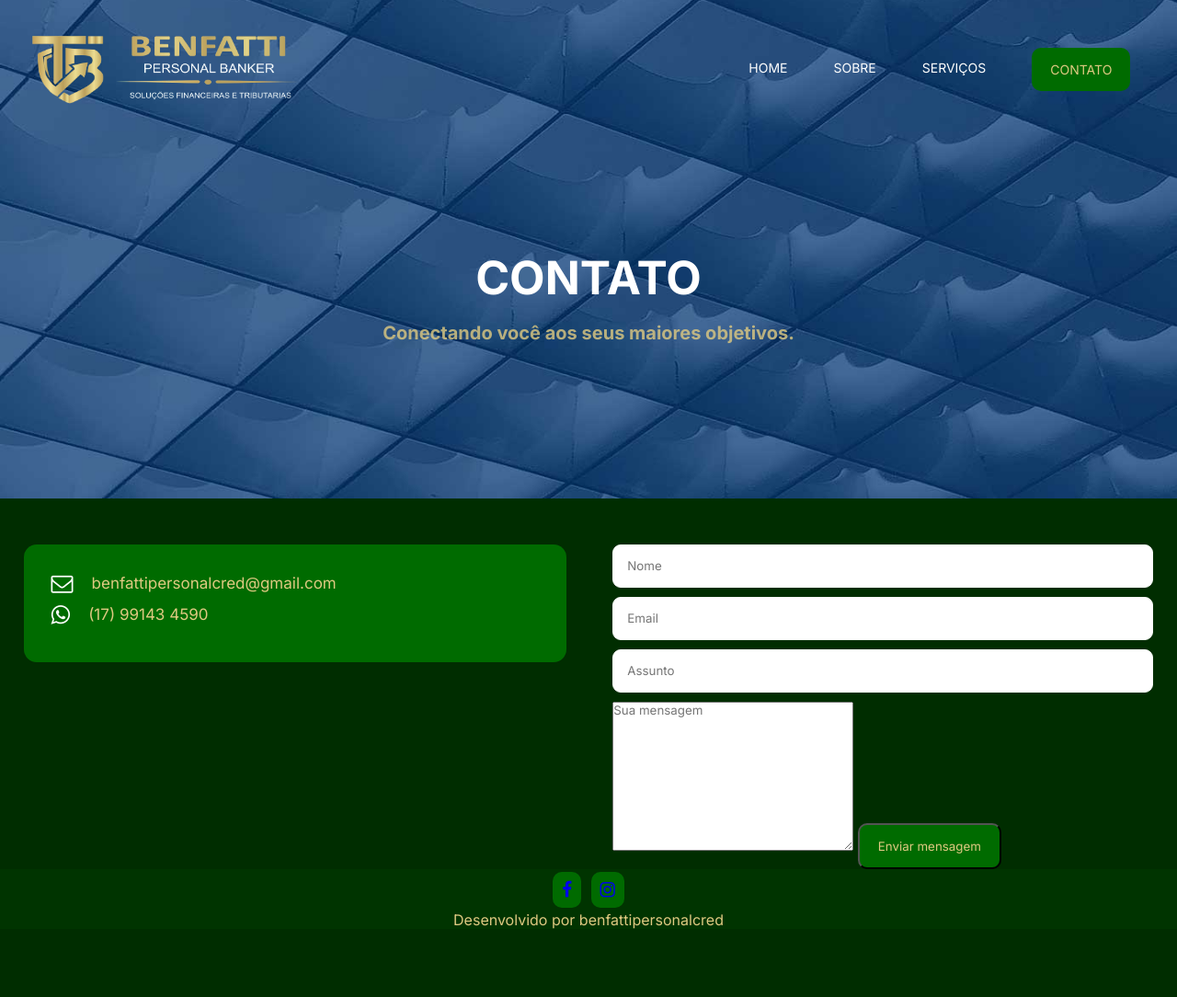
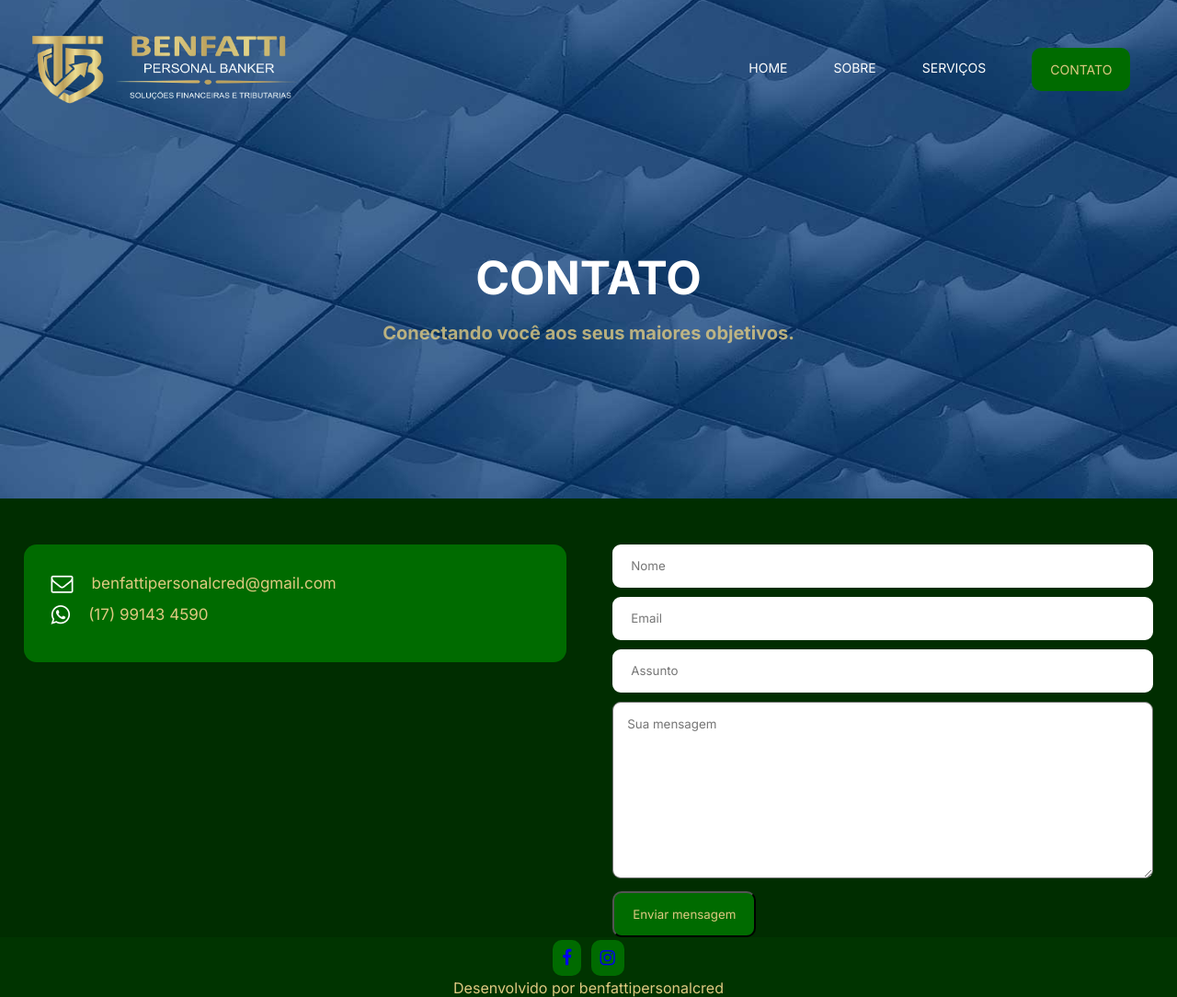
Before and after one commit to benfattipersonalcred-hub/site, a plain HTML site: page contato.html in a window 1280 px wide. Shown: the whole page at 92% size. Before the commit the page ends 1010 px from the top, so only its background shows below. Drawn offline with Linux system fonts and the light colour scheme.

Commit message:
atualização V 1.1
atualização V 1.1

```diff
--- a/css/style.css
+++ b/css/style.css
@@ -410,8 +410,20 @@ nav .close-icon {
     padding: 15px;
     border-radius: 9px;
     transition: 0.3s;
-    border: 1px solid white;
+    border: 5px solid white;
     color: black;
+}
+
+.contato-info .lado-direito-right-side input:focus,
+.contato-info .lado-direito-right-side textarea:focus {
+    border: 5px solid rgb(22, 199, 75);
+}
+
+.contato-info .lado-direito-right-side textarea {
+    border-radius: 9px;
+    margin-bottom: 10px;
+    padding: 15px;
+    width: 100%;
 }
 
 /* end pagina de contato */
```
